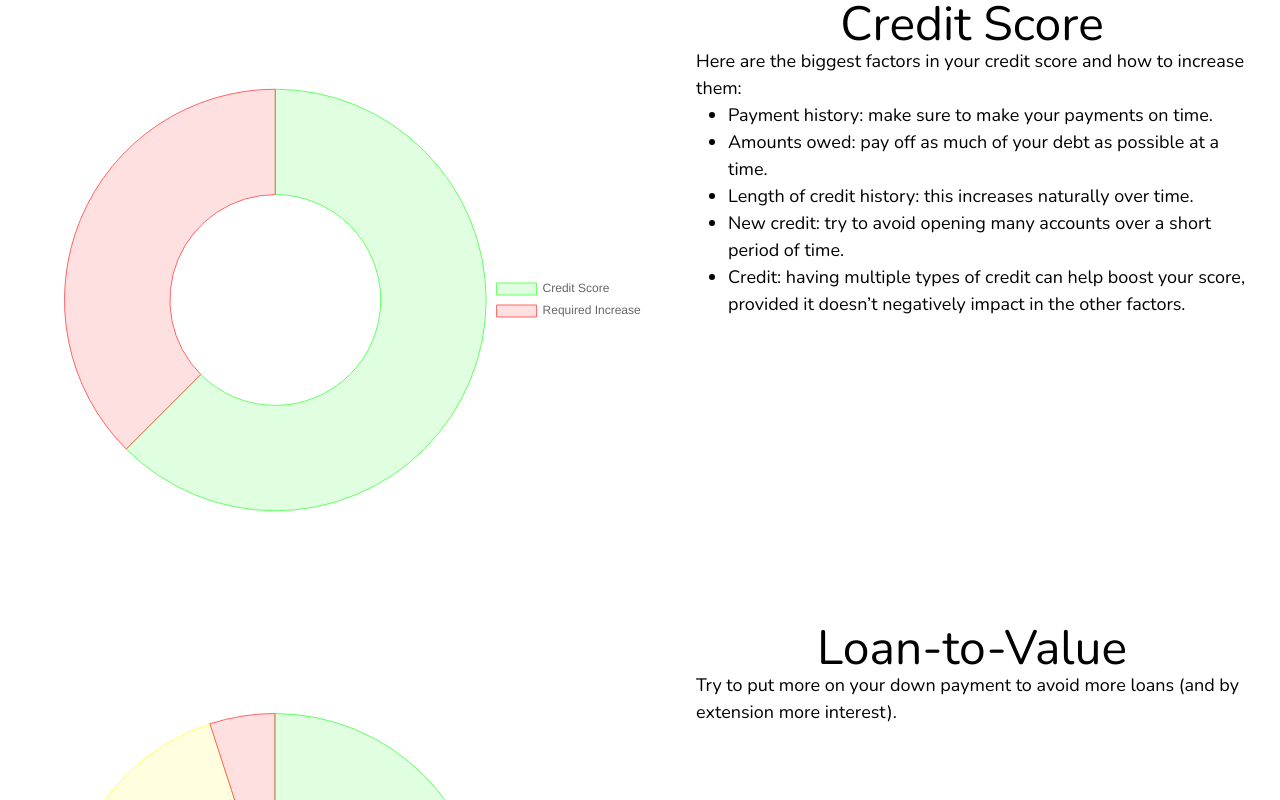
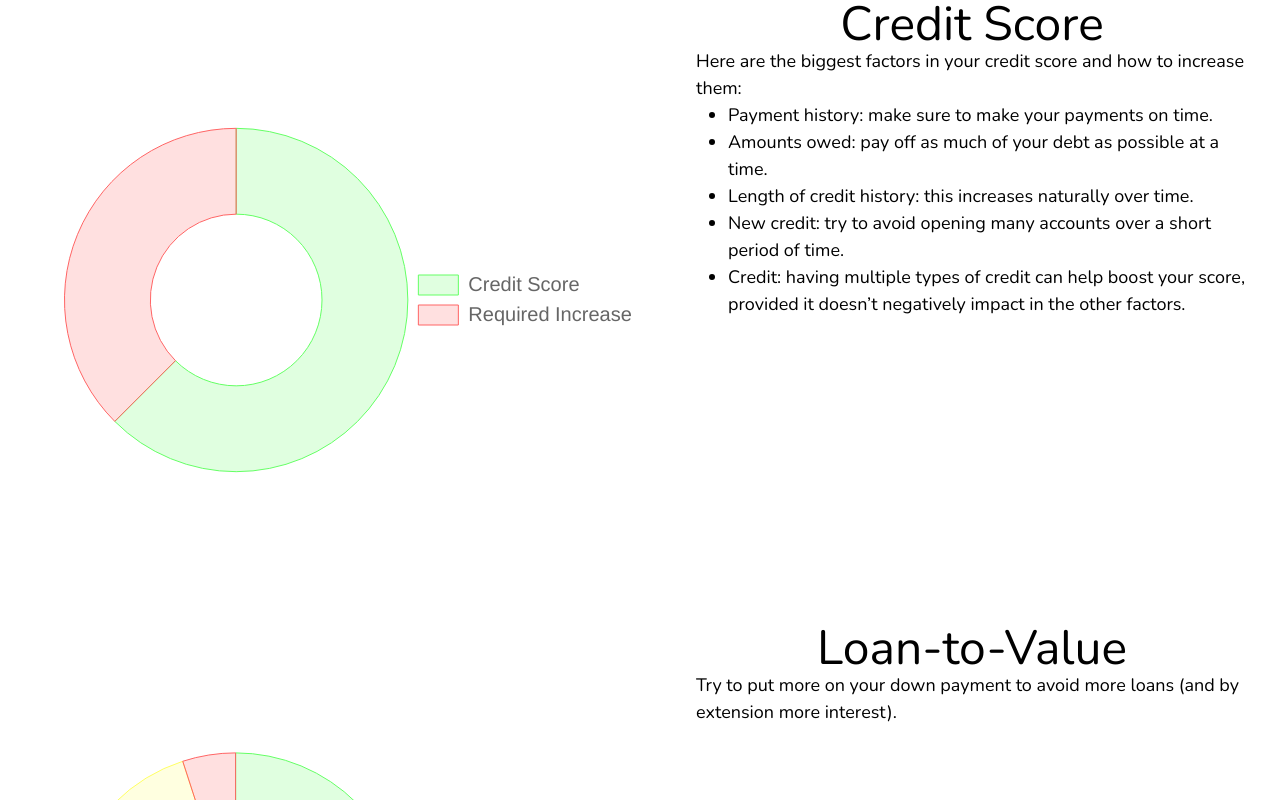
Before and after one commit to BK2004/mortgauge, a React (Create React App) app: page / in a window 1280 px wide. Shown: the top 800 px of the page. Built offline with nearby package versions, Linux system fonts and the light colour scheme.

Commit message:
option to change font size in legend

```diff
--- a/src/components/Results.js
+++ b/src/components/Results.js
@@ -16,7 +16,12 @@ function TableRow({ tableData, header, text }) {
     <div className="flex h-[600px] ml-16">
       <Doughnut
         data={tableData}
-        options={{ plugins: { legend: { position: "right" } } }}
+        options={{ plugins: { legend: { position: "right", labels: {
+          font: {
+            size: 20
+          }
+        }
+       } } }}
       />
 
       <div className="w-full mx-8">
```
